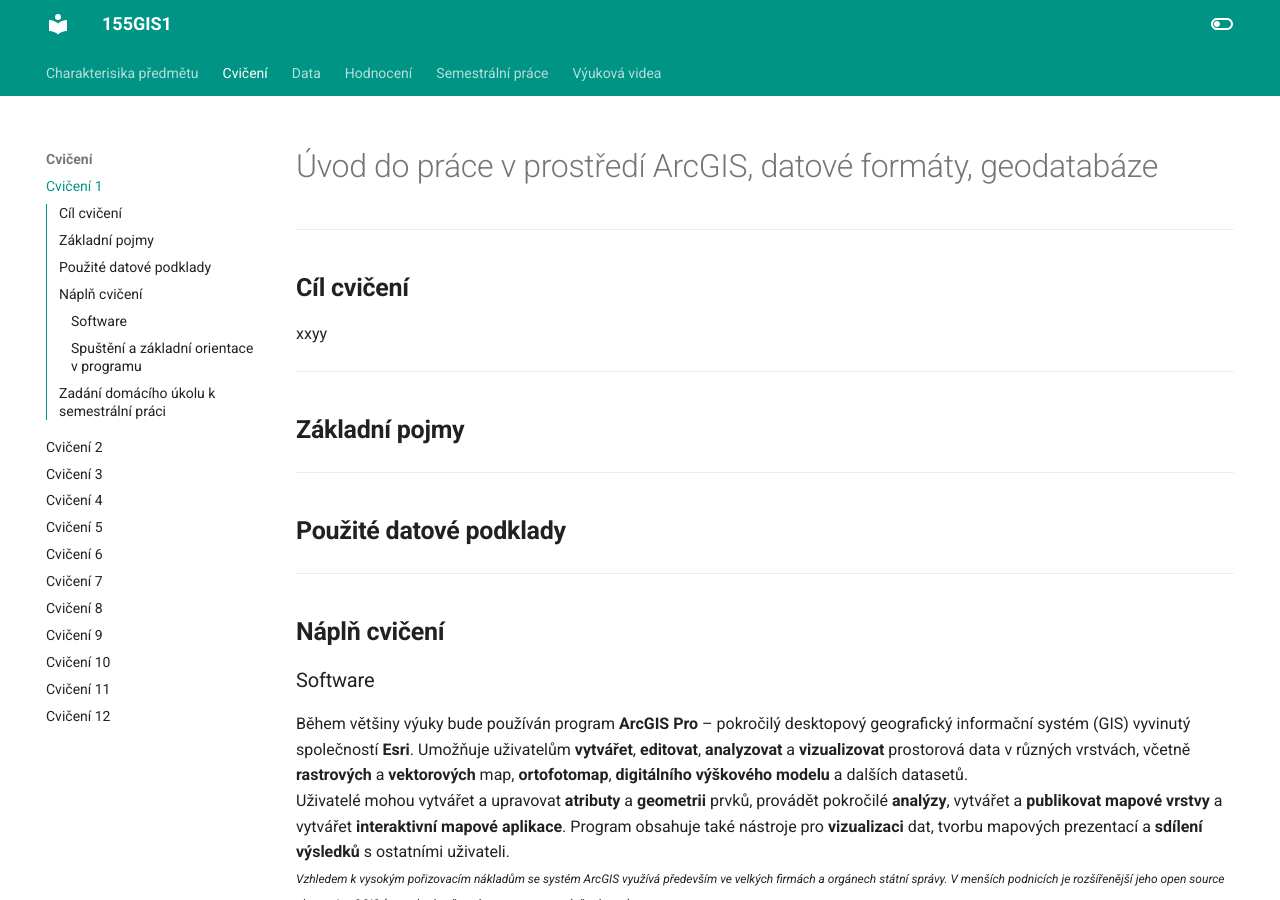
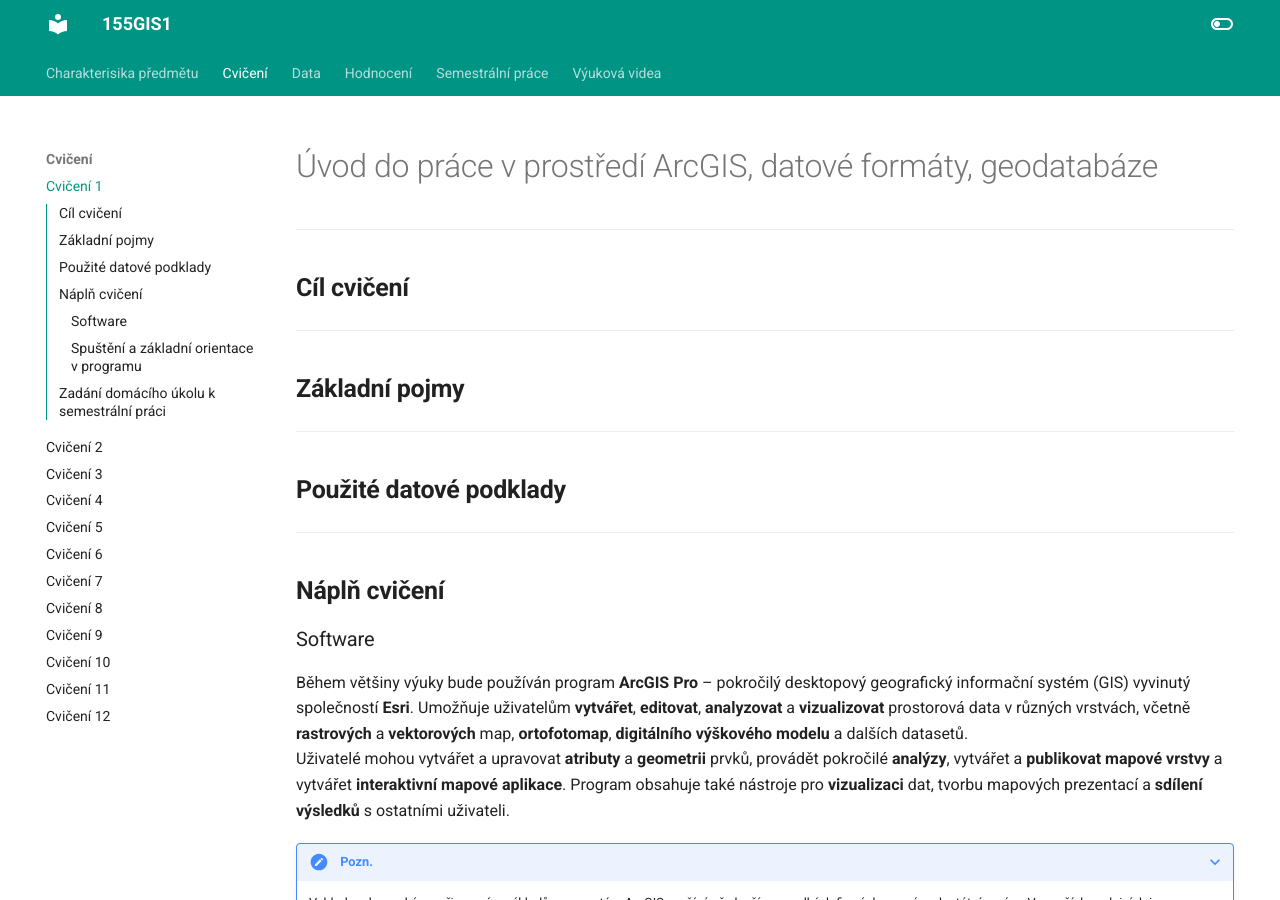
Before and after one commit to k155gis0/gis1, an MkDocs documentation site: the page built from docs/cviceni/cviceni1.md, in a window 1280 px wide and 900 px high. Built offline with MkDocs 1.6.1 and Material for MkDocs 9.7.7, drawn with Linux system fonts in a browser that asks for light colours.

Commit message:
prace na cviceni 1

```diff
--- a/docs/cviceni/cviceni1.md
+++ b/docs/cviceni/cviceni1.md
@@ -18,7 +18,7 @@
 ---
 
 ## Cíl cvičení
-xxyy
+
 
 ---
 
@@ -36,7 +36,10 @@ xxyy
 ### Software
 Během většiny výuky bude používán program **ArcGIS Pro** – pokročilý desktopový geografický informační systém (GIS) vyvinutý společností **Esri**. Umožňuje uživatelům **vytvářet**, **editovat**, **analyzovat** a **vizualizovat** prostorová data v různých vrstvách, včetně **rastrových** a **vektorových** map, **ortofotomap**, **digitálního výškového modelu** a dalších datasetů.
 Uživatelé mohou vytvářet a upravovat **atributy** a **geometrii** prvků, provádět pokročilé **analýzy**, vytvářet a **publikovat mapové vrstvy** a vytvářet **interaktivní mapové aplikace**. Program obsahuje také nástroje pro **vizualizaci** dat, tvorbu mapových prezentací a **sdílení výsledků** s ostatními uživateli.
-<span style="font-size: 12px;">*Vzhledem k vysokým pořizovacím nákladům se systém ArcGIS využívá především ve velkých firmách a orgánech státní správy. V menších podnicích je rozšířenější jeho open source alternativa QGIS (tomu bude věnována pozornost v závěru kurzu).*</span>
+
+???+ note "&nbsp;<span style="color:#448aff">Pozn.</span>"
+      Vzhledem k vysokým pořizovacím nákladům se systém ArcGIS využívá především ve velkých firmách a orgánech státní správy. V menších podnicích je rozšířenější jeho open source alternativa QGIS (tomu bude věnována pozornost v závěru kurzu).
+
 
 ### Spuštění a základní orientace v programu
 Při spuštění probíhá ověření licence přes příslušnost k organizaci (ČVUT v Praze) – pomocí přihlášení k univerzitnímu účtu. Adresa (URL) pro ČVUT je *ctuprague.maps.arcgis.com* – poté proběhne automatické přesměrování na stránku s univerzitním přihlášením (ve formátu *username@cvut.cz* a heslo to KOSu).
@@ -46,7 +49,7 @@ Při spuštění probíhá ověření licence přes příslušnost k organizaci
 
 ---
 <br>
-![Albuquerque, New Mexico](/assets/cviceni1/img_01.png)
+![Albuquerque, New Mexico](../assets/cviceni1/img_01.png)
 
 <table style="width: 100%;">
   <tbody>
@@ -66,8 +69,8 @@ Při spuštění probíhá ověření licence přes příslušnost k organizaci
 </table>
 
 <figure markdown>
-  ![](/assets/cviceni1/img_02.png){ style="height:150px;" align=left }&nbsp;&nbsp;&nbsp;&nbsp;&nbsp;&nbsp;
-  ![](/assets/cviceni1/img_03.png){ style="height:150px;" align=right }
+  ![](../assets/cviceni1/img_02.png){ style="height:150px;" align=left }&nbsp;&nbsp;&nbsp;&nbsp;&nbsp;&nbsp;
+  ![](../assets/cviceni1/img_03.png){ style="height:150px;" align=right }
   <figcaption>Všechny VIEWs a PANEs jsou dokovatelné – je možné je libovolně přemisťovat po obrazovce a přichytávat k ostatním prvkům</figcaption>
 </figure>
 
```
